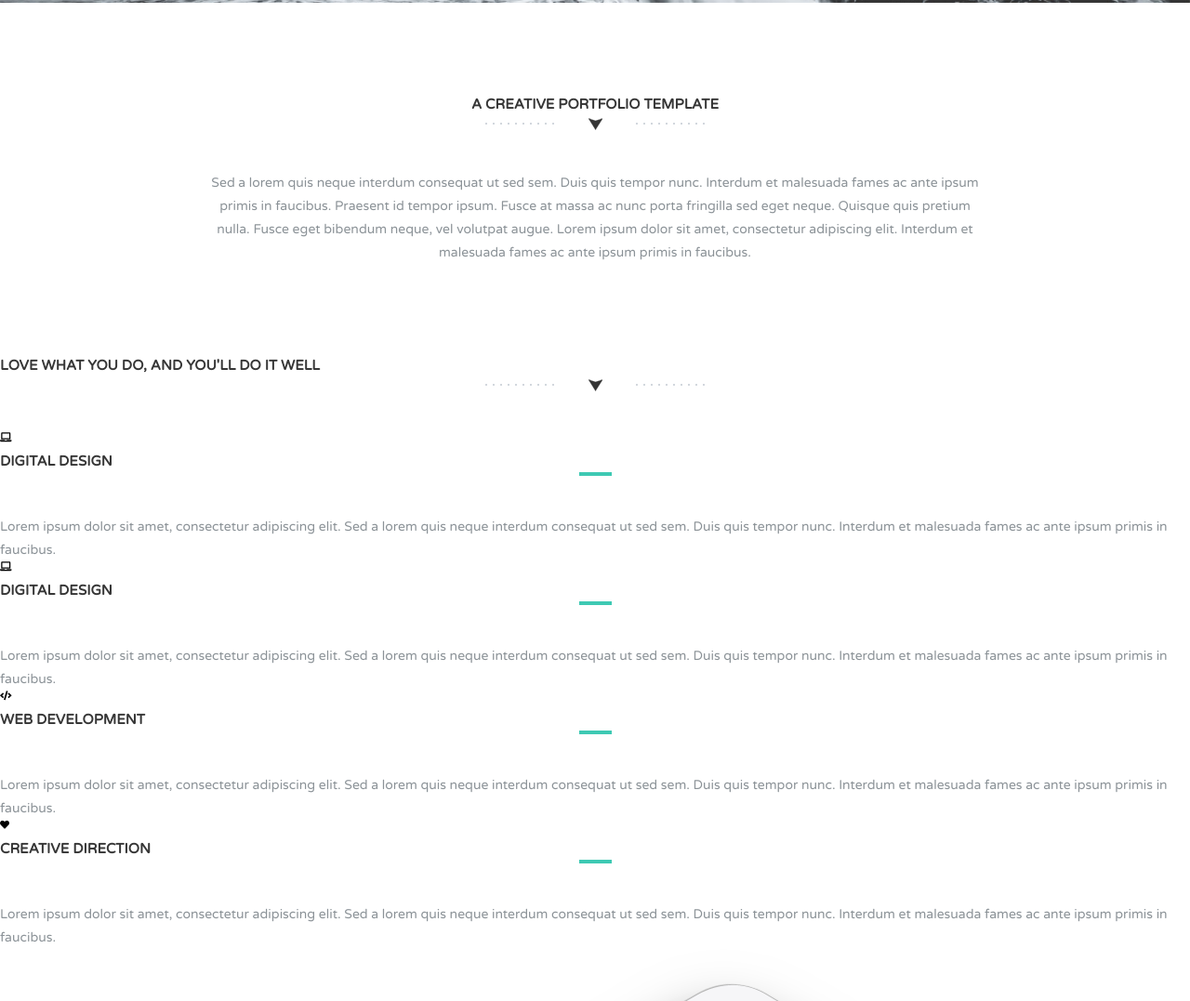
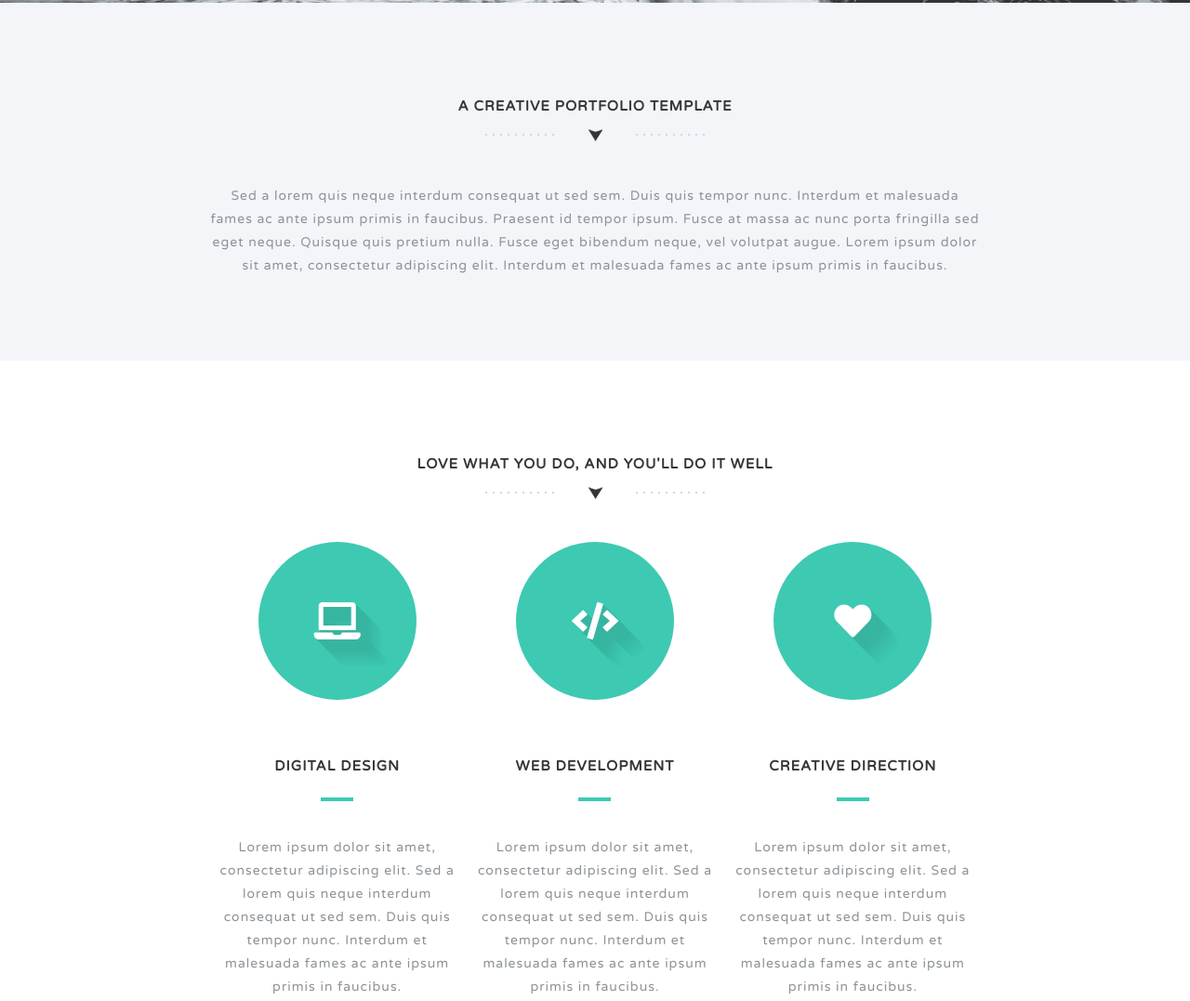
Before and after one commit to Sergiu-D/Halcyon-Days, a plain HTML site: page index.html in a window 1280 px wide. Shown: the part 637-1714 px from the top of the page at 93% size. Drawn offline with Linux system fonts and the light colour scheme.

Commit message:
Added styles to Feature section

```diff
--- a/index.html
+++ b/index.html
@@ -53,15 +53,7 @@
         <section class="features">
             <div class="features__container">
                 <h2>Love what you do, and you'll do it well</h2>
-                <div class="features__card">
-                    <div class="features__card-icon">
-                        <i class="fas fa-laptop"></i>
-                    </div>
-                    <h3>Digital design</h3>
-                    <p>
-                        Lorem ipsum dolor sit amet, consectetur adipiscing elit. Sed a lorem quis neque interdum consequat ut sed sem. Duis quis tempor nunc. Interdum et malesuada fames ac ante ipsum primis in faucibus.
-                    </p>
-                </div>
+                <div class="features__cards-container">
                     <div class="features__card">
                         <div class="features__card-icon">
                             <i class="fas fa-laptop"></i>
@@ -88,6 +80,7 @@
                         <p>
                             Lorem ipsum dolor sit amet, consectetur adipiscing elit. Sed a lorem quis neque interdum consequat ut sed sem. Duis quis tempor nunc. Interdum et malesuada fames ac ante ipsum primis in faucibus.
                         </p>
+                    </div>
                 </div>
             </div>
         </section>
--- a/scss/_components.scss
+++ b/scss/_components.scss
@@ -153,10 +153,49 @@
 
 // Introduction Section
 .introduction{
-
+    background-color: $light-bg-color;
     &__container{
         width: $container-width;
         text-align: center;
         padding: $container-padding;
     }
 }
+
+// Features Section
+
+.features{
+    &__container{
+        width: $container-width;
+        padding: $container-padding;
+        text-align: center;
+    }
+
+    &__cards-container{
+        display: flex;
+    }
+
+    &__card{
+        display: flex;
+        flex-direction: column;
+
+        &-icon{
+            position: relative;
+            width: 17rem;
+            height: 17rem;
+            background-color: $primary-component-color;
+            border-radius: 50%;
+            margin: 0 auto 5rem;
+
+            i{
+                position: absolute;
+                top: 50%;
+                left: 50%;
+                transform: translate(-50%, -50%);
+                font-size: 4rem;
+                color: $white;
+
+                text-shadow: rgb(55, 181, 161) 1px 1px, rgb(55, 181, 161) 2px 2px, rgb(55, 181, 161) 3px 3px, rgb(55, 181, 161) 4px 4px, rgb(55, 181, 161) 5px 5px, rgb(55, 181, 161) 6px 6px, rgb(55, 181, 161) 7px 7px, rgb(55, 181, 161) 8px 8px, rgb(55, 181, 161) 9px 9px, rgb(55, 181, 161) 10px 10px, rgb(55, 181, 161) 11px 11px, rgb(55, 181, 161) 12px 12px, rgb(55, 182, 162) 13px 13px, rgb(55, 183, 163) 14px 14px, rgb(56, 184, 164) 15px 15px, rgb(56, 185, 165) 16px 16px, rgb(56, 186, 166) 17px 17px, rgb(57, 187, 167) 18px 18px, rgb(57, 188, 168) 19px 19px, rgb(57, 189, 169) 20px 20px, rgb(58, 191, 170) 21px 21px, rgb(58, 192, 171) 22px 22px, rgb(58, 193, 172) 23px 23px, rgb(59, 194, 173) 24px 24px, rgb(59, 195, 174) 25px 25px, rgb(59, 196, 175) 26px 26px, rgb(60, 197, 176) 27px 27px, rgb(60, 198, 177) 28px 28px, rgb(60, 199, 178) 29px 29px, rgb(61, 201, 179) 30px 30px;
+            }
+        }
+    }
+}
--- a/scss/_typography.scss
+++ b/scss/_typography.scss
@@ -16,7 +16,11 @@ h2, h3{
     font-size: 1.5rem;
     font-weight: bold;
     text-transform: uppercase;
-    margin: 1rem 0;
+    margin: 1.2rem 0;
+    letter-spacing: 1px;
+}
+
+h2{
     padding-bottom: 3rem;
 }
 
@@ -25,7 +29,7 @@ h2:after{
     content: url(/img/h1-bg.png);
     text-align: center;
     width: 100%;
-    margin-top: 5px;
+    margin-top: 1.5rem;
 }
 h3::after{
     content: "";
@@ -33,17 +37,19 @@ h3::after{
     width: 3.5rem;
     border: 2px solid $primary-component-color;
     background-color: $primary-component-color;
-    margin: 2.5px auto;
+    margin: 2.5rem auto;
 }
 
 p{
     font-size: 1.4rem;
     line-height: 2.5rem;
     color: $paragraph-color;
+    letter-spacing: 1px;
 }
 a{
     text-decoration: none;
     text-transform: uppercase;
     font-size: 1.4rem;
     color: $white;
+    letter-spacing: 1px;
 }
```
Also changed, not shown: main.css, 1 other file. Lines whose indentation alone changed are shown as unchanged.
